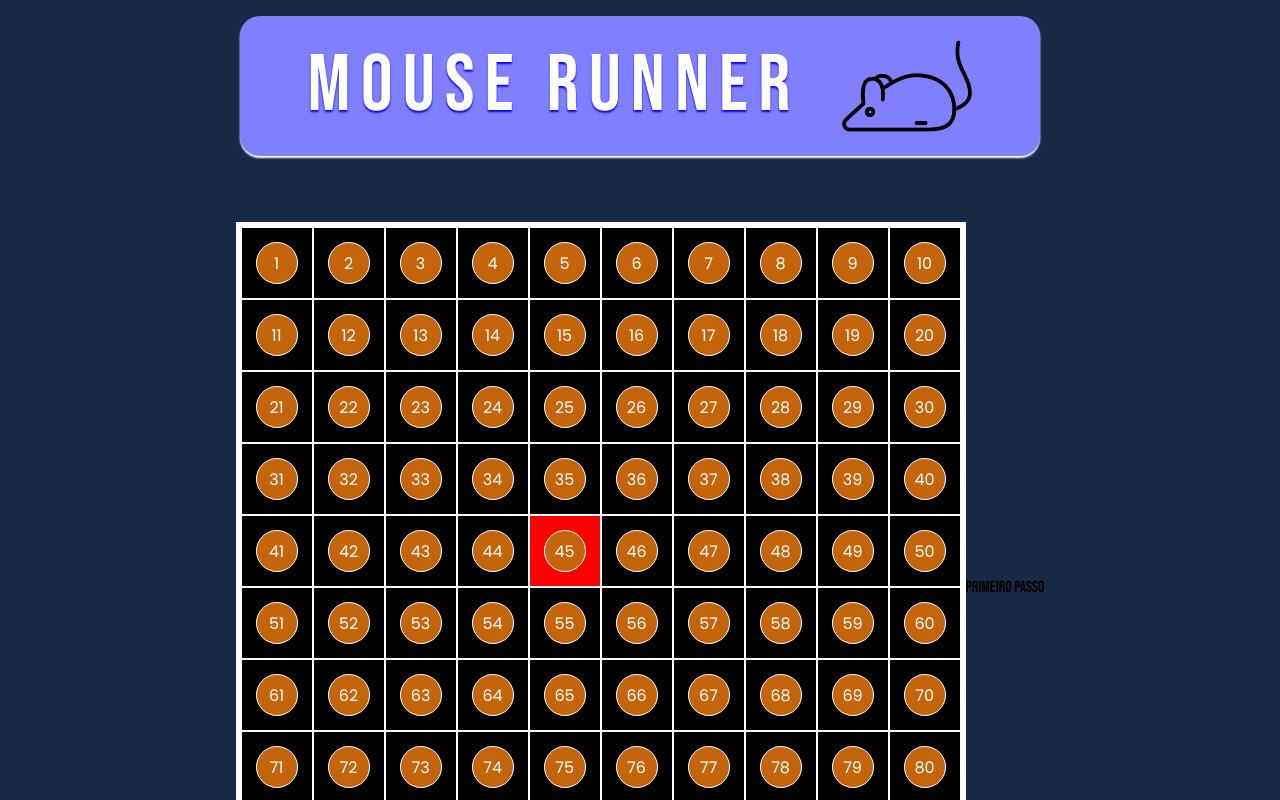
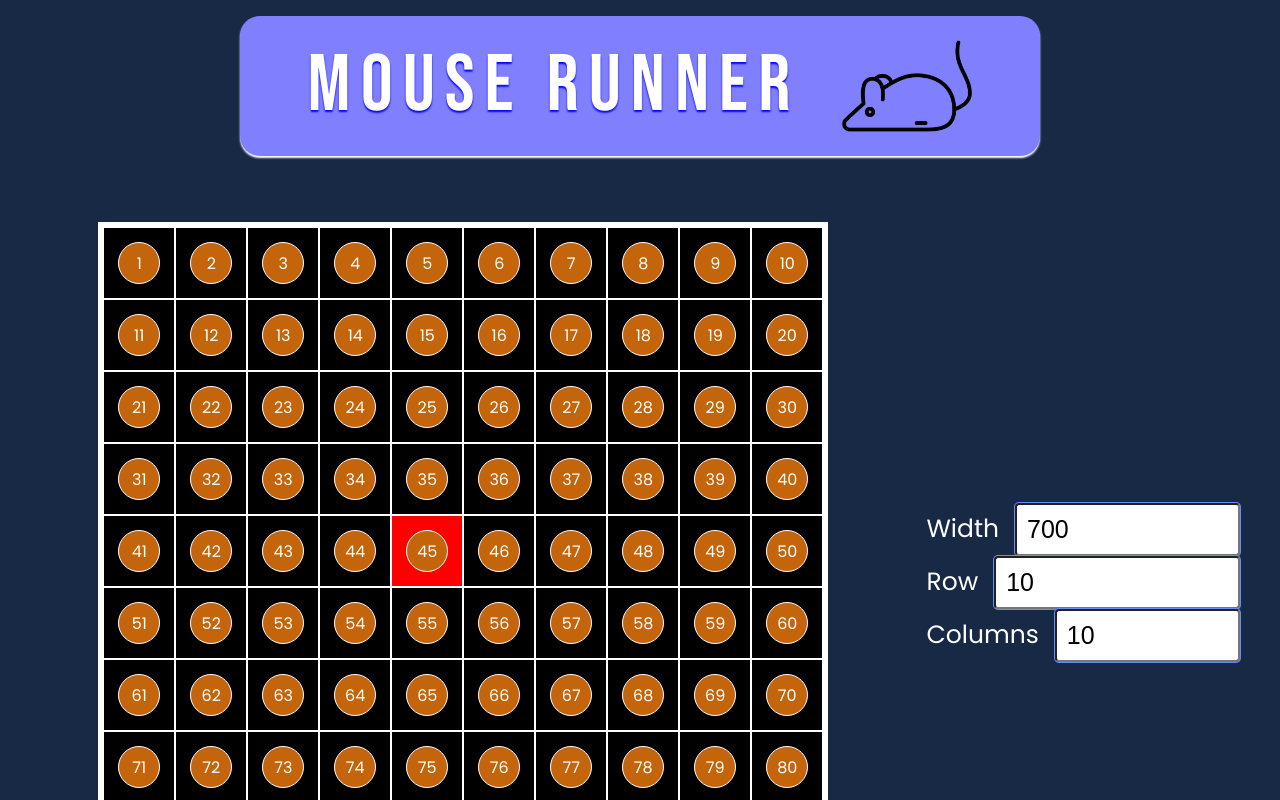
Before and after one commit to ViniciusSantanaL/mouse-runner, a React (Create React App) app: page /tutorial in a window 1280 px wide. Shown: the top 800 px of the page. Built offline with nearby package versions, Linux system fonts and the light colour scheme; a web font is replaced by a local one.

Commit message:
add component input

```diff
--- a/package.json
+++ b/package.json
@@ -3,6 +3,7 @@
     "version": "0.1.0",
     "private": true,
     "dependencies": {
+        "@radix-ui/react-label": "^1.0.0",
         "@testing-library/jest-dom": "^5.16.5",
         "@testing-library/react": "^13.4.0",
         "@testing-library/user-event": "^13.5.0",
--- /dev/null
+++ b/src/components/Input/index.tsx
@@ -0,0 +1,20 @@
+import React from 'react';
+import { Container, StyledInput, StyledLabel } from './styled';
+type Props = {
+    inputName: string;
+    inputValue: string;
+    label?: string;
+    placeholder?: string;
+    setInputValue: React.Dispatch<React.SetStateAction<string>>;
+};
+
+export default function Input(props: Props) {
+    return (
+        <Container>
+            <StyledLabel>{props.label}</StyledLabel>
+            <StyledInput>
+                <input value={props.inputValue} placeholder={props.placeholder} onChange={(e) => props.setInputValue(e.target.value)} />
+            </StyledInput>
+        </Container>
+    );
+}
--- /dev/null
+++ b/src/components/Input/styled.ts
@@ -0,0 +1,35 @@
+import styled from 'styled-components';
+import * as Label from '@radix-ui/react-label';
+
+export const Container = styled.div`
+    display: flex;
+    align-items: center;
+    justify-content: center;
+    gap: 1rem;
+`;
+
+export const StyledLabel = styled.label`
+    font-size: 25px;
+    font-weight: 500px;
+    color: white;
+`;
+
+export const StyledInput = styled.div`
+    input {
+        display: inline-flex;
+        align-items: center;
+        justify-content: center;
+        border-radius: 4px;
+        width: 100%;
+        font-size: 25px;
+        line-height: 1px;
+        color: black;
+        padding: 10px;
+
+        background-color: white;
+        box-shadow: 0 0 0 1px #668cff;
+        &:focus {
+            box-shadow: 0 0 0 2px #668cff;
+        }
+    }
+`;
--- a/src/pages/Tutorial/StepOne/Grid/index.tsx
+++ b/src/pages/Tutorial/StepOne/Grid/index.tsx
@@ -6,14 +6,6 @@ import { StyledMaze } from './styles';
 
 export default function Grid() {
     const [maze, setMaze] = useState(MazeService.setup(700));
-
-    const [width, setWidth] = useState(700);
-    const [row, setRow] = useState(10);
-    const [columns, setColumns] = useState(10);
-
-    useEffect(() => {
-        setMaze(MazeService.updateMaze(maze, row, columns));
-    }, [width]);
 
     return (
         <Container>
@@ -28,7 +20,6 @@ export default function Grid() {
                     </div>
                 ))}
             </StyledMaze>
-            <h1>Primeiro Passo</h1>
         </Container>
     );
 }
--- a/src/pages/Tutorial/StepOne/index.tsx
+++ b/src/pages/Tutorial/StepOne/index.tsx
@@ -1,10 +1,22 @@
+import Input from 'components/Input';
+import { useState } from 'react';
 import { Container } from '../styles';
 import Grid from './Grid';
+import { ContentInput } from './styled';
 
 export default function StepOne() {
+    const [width, setWidth] = useState('700');
+    const [row, setRow] = useState('10');
+    const [columns, setColumns] = useState('10');
+
     return (
         <Container>
             <Grid />
+            <ContentInput>
+                <Input inputName="width" inputValue={width} setInputValue={setWidth} label="Width" />
+                <Input inputName="row" inputValue={row} setInputValue={setRow} label="Row" />
+                <Input inputName="columns" inputValue={columns} setInputValue={setColumns} label="Columns" />
+            </ContentInput>
         </Container>
     );
 }
--- a/src/pages/Tutorial/StepOne/styled.ts
+++ b/src/pages/Tutorial/StepOne/styled.ts
@@ -2,10 +2,14 @@ import styled from 'styled-components';
 
 export const Container = styled.section`
     width: 100%;
-    height: 90%;
     display: flex;
     margin-top: 10px;
     justify-content: center;
     align-items: center;
     align-content: center;
 `;
+
+export const ContentInput = styled.article`
+    width: 400px;
+    padding-right: 4rem;
+`;
--- a/src/service/MazeService.ts
+++ b/src/service/MazeService.ts
@@ -42,6 +42,13 @@ export abstract class MazeService {
 
             return maze;
         }
+        if (!!rows && !!columns && width == undefined) {
+            maze.width = rows * 100 > 1000 ? 1000 : rows * 1000;
+            maze.colums = columns;
+            maze.rows = rows;
+
+            return maze;
+        }
         return maze;
     }
 }
```
Also changed, not shown: 1 other file (tests, documents, lock files or other folders).
